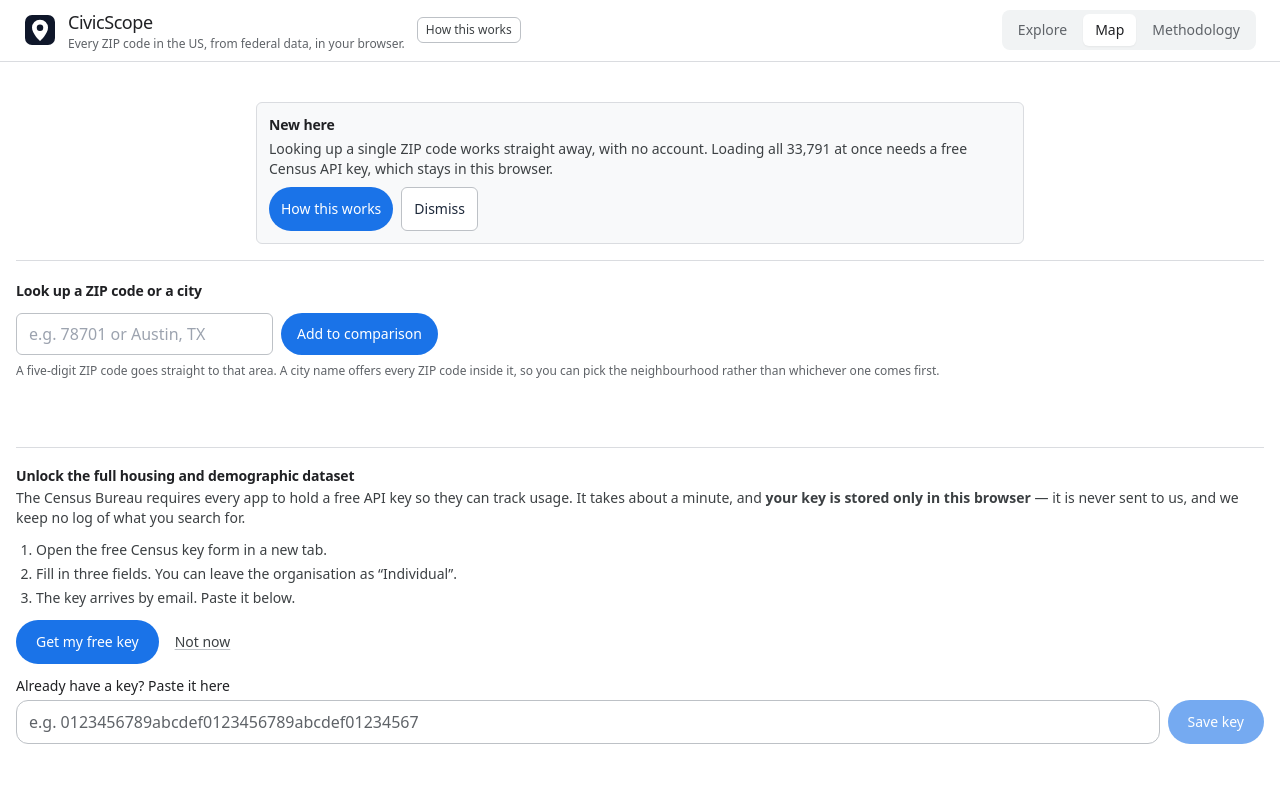
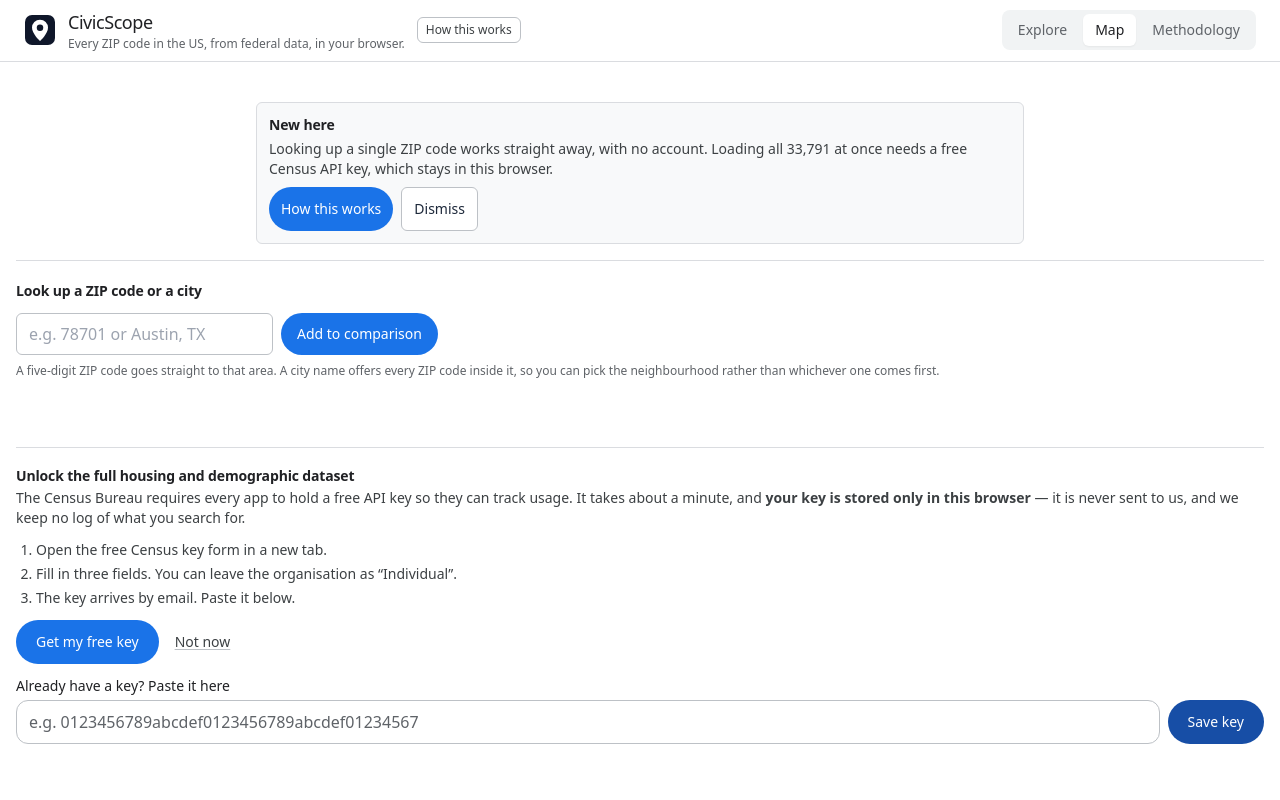
Before and after one commit to Treystu/musehackathon, a React (Vite) app: page / in a window 1280 px wide. Both pictures are taken after a click on the button "Map". Shown: the top 800 px of the page. Built offline with nearby package versions, Linux system fonts and the light colour scheme.

Commit message:
AA fix: btn-primary disabled state is the solid darker accent, not an opacity fade (measured 3.75:1 white-on-blended-accent in the a11y explore audit - below the 4.5:1 floor)

```diff
--- a/src/styles/app.css
+++ b/src/styles/app.css
@@ -318,7 +318,14 @@
     background-color: rgb(var(--accent-dark));
   }
   .btn-primary:disabled {
-    opacity: 0.6;
+    /* Measured 2026-11-02 (axe, a11y.e2e explore audit): the old
+       opacity: 0.6 fade blended the accent over the page to #3483eb,
+       putting the white label at 3.75:1 — below the 4.5:1 AA floor —
+       whenever the Ask button sat disabled during a busy state. The
+       disabled step is now the solid darker accent (white on #174ea6
+       measures ~7.9:1); the state change is carried by the darker
+       step plus the disabled attribute itself, not by a fade. */
+    background-color: rgb(var(--accent-dark));
   }
 
   .btn-secondary {
```
